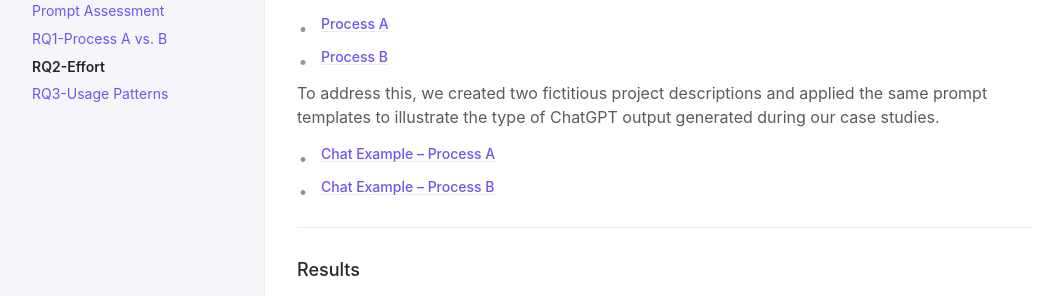
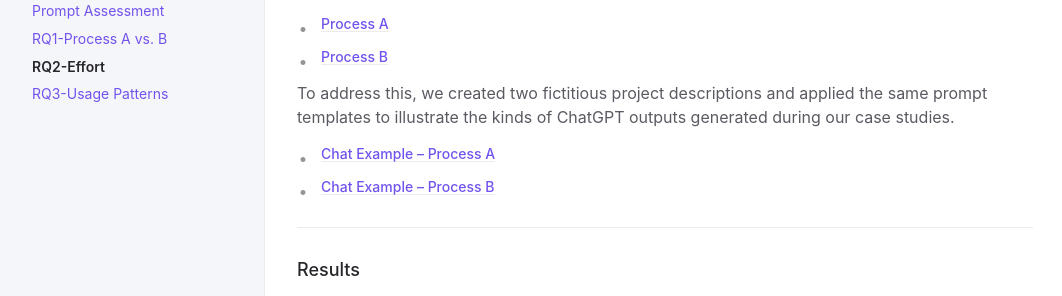
Before and after one commit to anonymousresearcher2020/anonymousresearcher2020.github.io, a Jekyll site: the page built from docs/RQ2.md, in a window 1280 px wide. Shown: the part 221-517 px from the top of the page, without its empty margins (107-1169 px from the left). Built offline with Jekyll 4.4.1, drawn with Linux system fonts in a browser that asks for light colours.

```diff
--- a/docs/RQ2.md
+++ b/docs/RQ2.md
@@ -12,7 +12,7 @@ We provide the templates of high-quality prompts we used for performing case stu
 - ##### [Process A](data/Prompts-ProcessA.pdf)
 - ##### [Process B](data/Prompts-ProcessB.pdf)
 
-To address this, we created two fictitious project descriptions and applied the same prompt templates to illustrate the type of ChatGPT output generated during our case studies.
+To address this, we created two fictitious project descriptions and applied the same prompt templates to illustrate the kinds of ChatGPT outputs generated during our case studies.
 
 - ##### [Chat Example – Process A](https://chatgpt.com/share/030fff66-efdc-4afc-88b1-c21d0ffc6d4b)
 - ##### [Chat Example – Process B](https://chatgpt.com/share/3b454da2-0d7b-45e6-b0f4-3f44b9d7815a)
```
